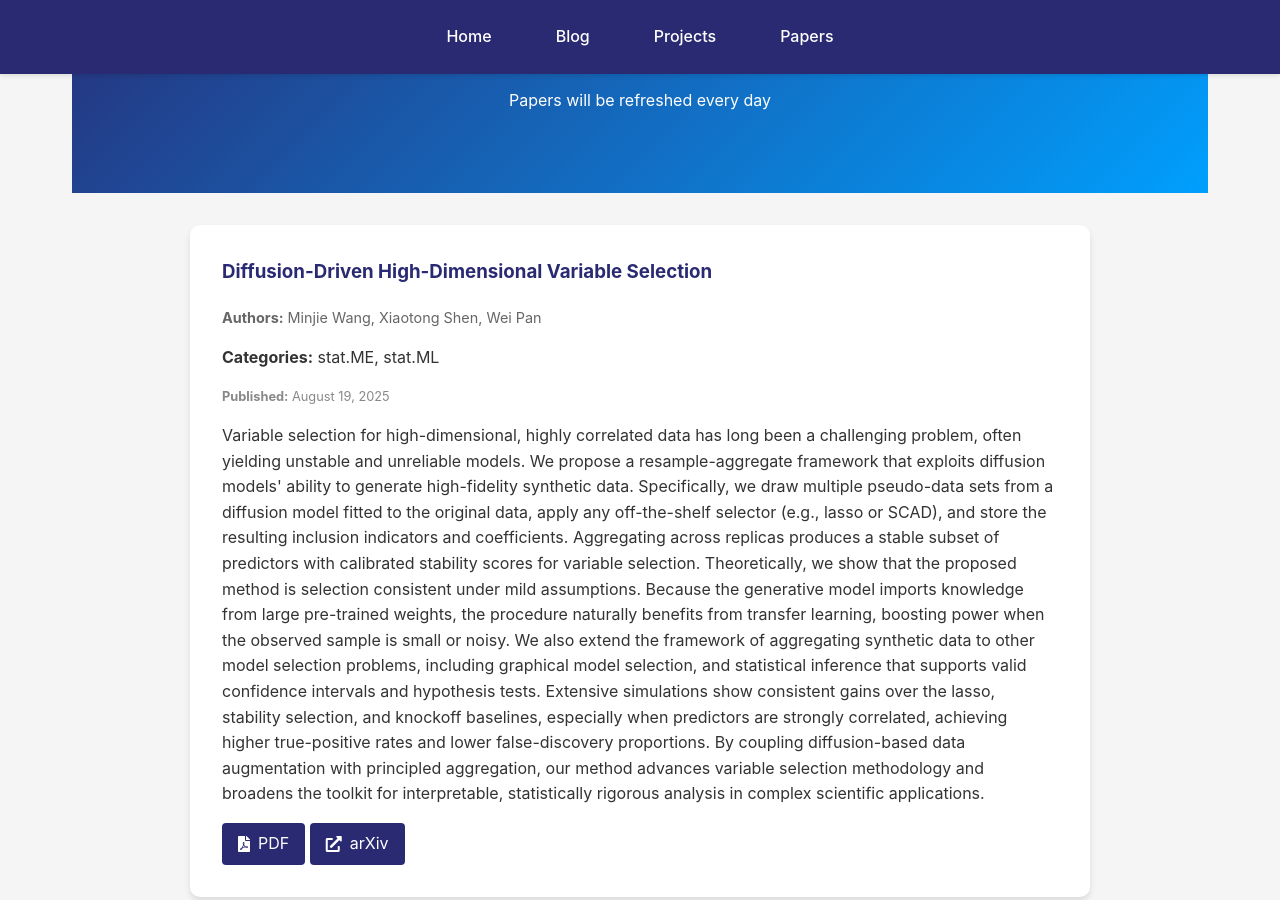
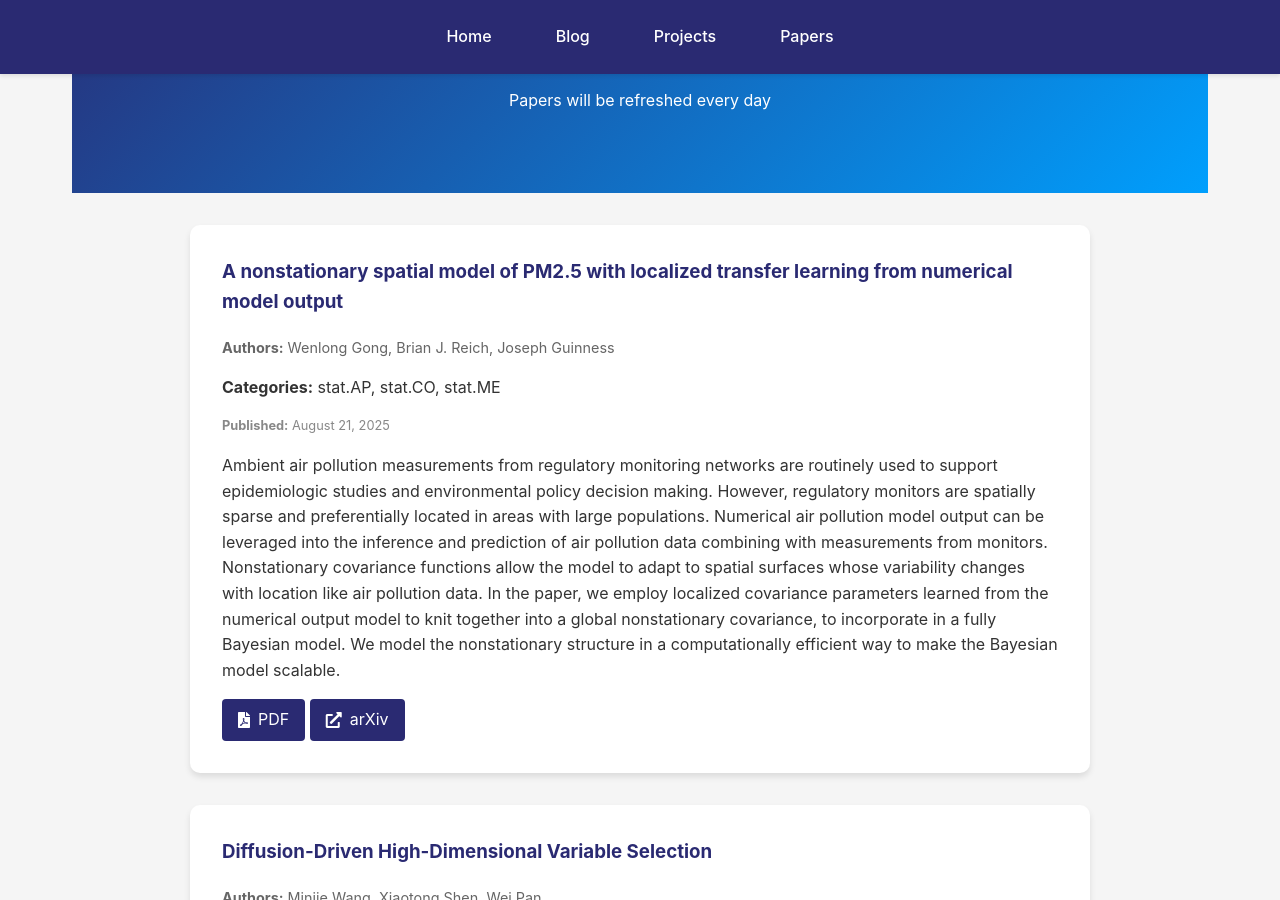
Before and after one commit to kyZhan2002/mypage, a Jekyll site: the page built from papers/index.html, in a window 1280 px wide and 900 px high, scrolled down 304 px. Built offline with Jekyll 4.4.1, drawn with Linux system fonts in a browser that asks for light colours.

Commit message:
Update arXiv papers

```diff
--- a/_data/arxiv_cache.json
+++ b/_data/arxiv_cache.json
@@ -1,6 +1,23 @@
 {
-  "timestamp": 1756085139,
+  "timestamp": 1756171407,
   "papers": [
+    {
+      "title": "A nonstationary spatial model of PM2.5 with localized transfer learning\n  from numerical model output",
+      "authors": [
+        "Wenlong Gong",
+        "Brian J. Reich",
+        "Joseph Guinness"
+      ],
+      "abstract": "Ambient air pollution measurements from regulatory monitoring networks are\nroutinely used to support epidemiologic studies and environmental policy\ndecision making. However, regulatory monitors are spatially sparse and\npreferentially located in areas with large populations. Numerical air pollution\nmodel output can be leveraged into the inference and prediction of air\npollution data combining with measurements from monitors. Nonstationary\ncovariance functions allow the model to adapt to spatial surfaces whose\nvariability changes with location like air pollution data. In the paper, we\nemploy localized covariance parameters learned from the numerical output model\nto knit together into a global nonstationary covariance, to incorporate in a\nfully Bayesian model. We model the nonstationary structure in a computationally\nefficient way to make the Bayesian model scalable.",
+      "published": "August 21, 2025",
+      "categories": [
+        "stat.AP",
+        "stat.CO",
+        "stat.ME"
+      ],
+      "pdf_link": "http://arxiv.org/pdf/2508.15978v1",
+      "arxiv_url": "http://arxiv.org/abs/2508.15978v1"
+    },
     {
       "title": "Diffusion-Driven High-Dimensional Variable Selection",
       "authors": [
```
